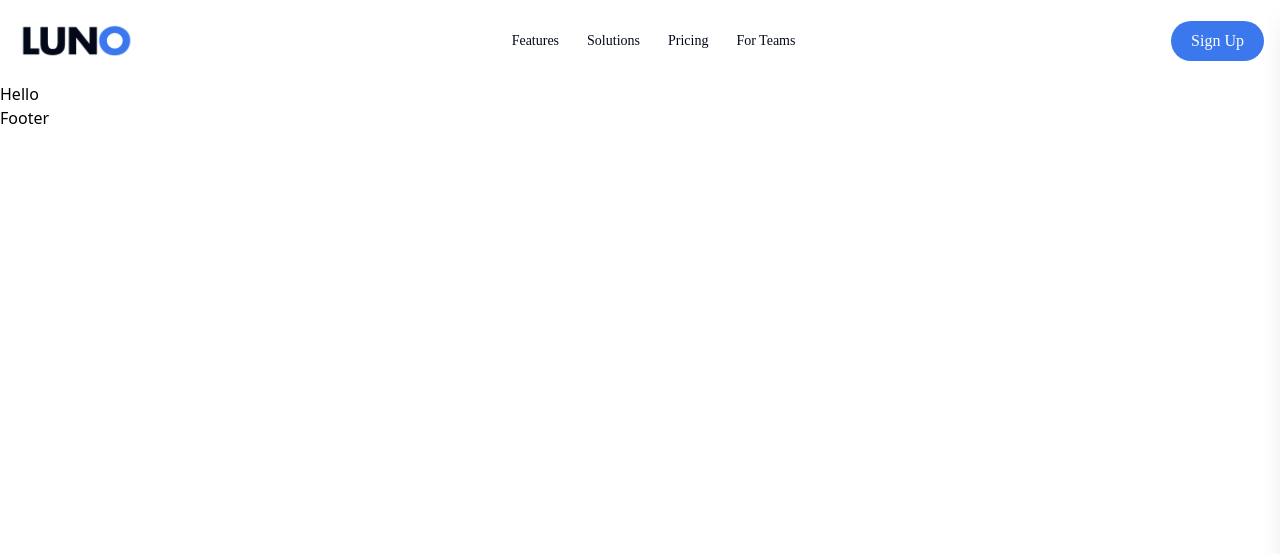
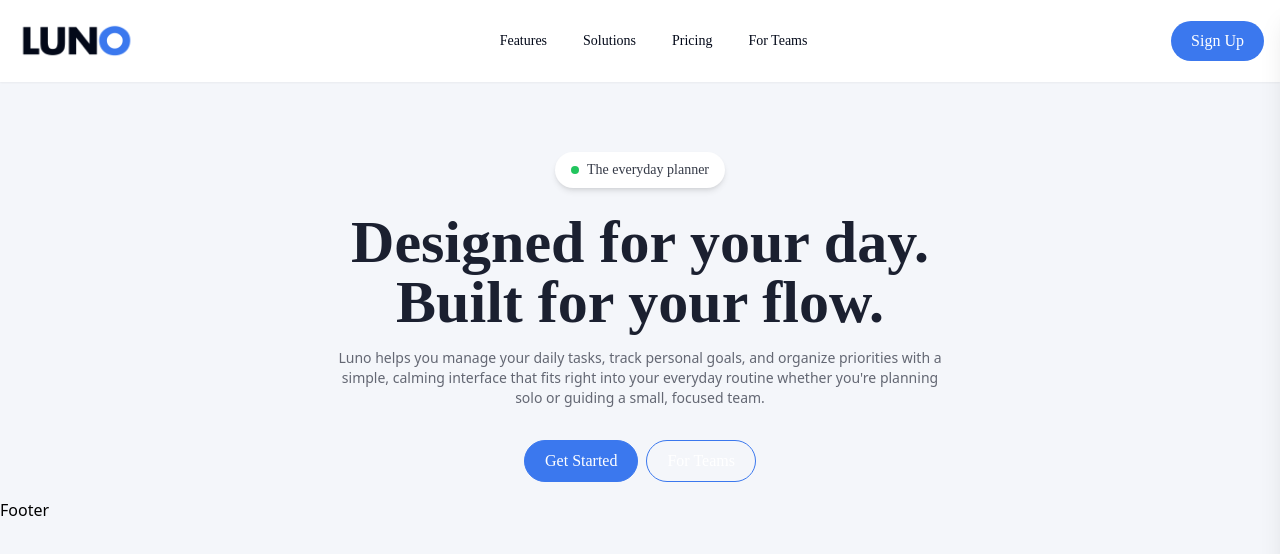
Before and after one commit to kr1shh/luno-landing-page, a Next.js app: page / in a window 1280 px wide. Shown: the top 554 px of the page. Built offline with nearby package versions, Linux system fonts and the light colour scheme.

Commit message:
update: hero updated

```diff
--- a/src/app/layout.jsx
+++ b/src/app/layout.jsx
@@ -5,7 +5,7 @@ import Footer from "@/components/Footer";
 export default function RootLayout({ children }) {
   return (
     <html lang="en">
-      <body>
+      <body className="bg-background">
         <NavBar />
           {children}
         <Footer />
--- a/src/app/page.jsx
+++ b/src/app/page.jsx
@@ -1,10 +1,40 @@
+import Button from "@/components/ui/Button"
+import Main from "@/components/ui/Main"
+import Section from "@/components/ui/Section"
+
 
 const Home = () => {
   return (
     <>
-        <div>Hello</div>
+      <Main className={"mt-24"}>
+        <div className="flex items-center justify-center bg-white rounded-full px-4 py-2 shadow-md mt-10 mb-6">
+          <span className="inline-block w-2 h-2 bg-green-500 rounded-full mr-2"></span>
+          <p className="font-main font-light text-dark/80 text-sm">
+            The everyday planner
+          </p>
+        </div>
+        <h1 className="font-main font-black text-center text-dark/90 text-3xl lg:text-6xl">
+          Designed for your day. <br /> Built for your flow.
+        </h1>
+        <p className="text-center text-xs text-dark/60 mt-4 mb-8 lg:text-sm lg:w-1/2">
+          Luno helps you manage your daily tasks, track personal goals, and
+          organize priorities with a simple, calming interface that fits right
+          into your everyday routine whether you're planning solo or guiding a
+          small, focused team.
+        </p>
+        <div className="flex gap-2">
+          <Button className={"border border-primary"}>Get Started</Button>
+          <Button
+            className={
+              "border border-primary bg-transparent text-primary hover:text-white"
+            }
+          >
+            For Teams
+          </Button>
+        </div>
+      </Main>
     </>
-  )
+  );
 }
 
 export default Home
--- a/src/components/NavBar.jsx
+++ b/src/components/NavBar.jsx
@@ -38,7 +38,7 @@ const NavBar = () => {
 
   return (
     <>
-      <nav className="w-full">
+      <nav className="w-full fixed top-0 z-50 bg-white shadow-sm">
         <div className="w-full lg:max-w-7xl mx-auto flex justify-between items-center p-4">
           <Link href={"/"}>
             <div className="relative w-[120px] h-[50px]">
@@ -56,7 +56,7 @@ const NavBar = () => {
                 <Link
                   key={index}
                   href="/"
-                  className="hover:bg-primary/20 py-2 px-3 rounded-xl hover:text-primary transition-all duration-300 ease-in-out"
+                  className="hover:bg-primary/20 py-3 px-4 rounded-full hover:text-primary transition-all duration-300 ease-in-out"
                 >
                   {item}
                 </Link>
@@ -64,7 +64,7 @@ const NavBar = () => {
             }
           </div>
           <div>
-            <Button className="md:hidden bg-transparent text-dark" onClick={toggleDrawer}>
+            <Button className="md:hidden bg-transparent text-dark hover:bg-transparent hover:text-dark" onClick={toggleDrawer}>
               <Menu className="w-8 h-8"/>
             </Button>
             <Button className={"hidden md:block"}>Sign Up</Button>
@@ -89,9 +89,9 @@ const NavBar = () => {
             <div className="relative w-[100px] h-[40px]">
               <Image src="/images/black-logo.png" alt="Luno logo" fill className="object-contain w-full h-full" />
             </div>
-            <Button onClick={toggleDrawer} className="w-10 h-10 flex items-center justify-center">
-              <X className="w-5 h-5" />
-            </Button>
+            <button onClick={toggleDrawer} className="w-10 h-10 p-0 bg-primary rounded-full flex items-center text-white justify-center">
+              <X className="w-5 h-5 text-white" />
+            </button>
           </div>
 
           <div className="flex flex-col space-y-4 font-main">
--- /dev/null
+++ b/src/components/ui/Main.jsx
@@ -0,0 +1,10 @@
+
+const Main = ({children,className}) => {
+  return (
+    <main className={`w-full flex flex-col items-center justify-center p-4 mx-auto xl:max-w-7xl ${className}`}>
+      {children}
+    </main>
+  );
+}
+
+export default Main
--- /dev/null
+++ b/src/components/ui/Section.jsx
@@ -0,0 +1,8 @@
+
+const Section = ({children,className}) => {
+  return (
+    <section className={`w-full flex flex-col items-center justify-center p-4 mx-auto xl:max-w-7xl ${className}`}>{children}</section>
+  )
+}
+
+export default Section;
```
Also changed, not shown: public/images/dashboard-ui.jpg (added).
